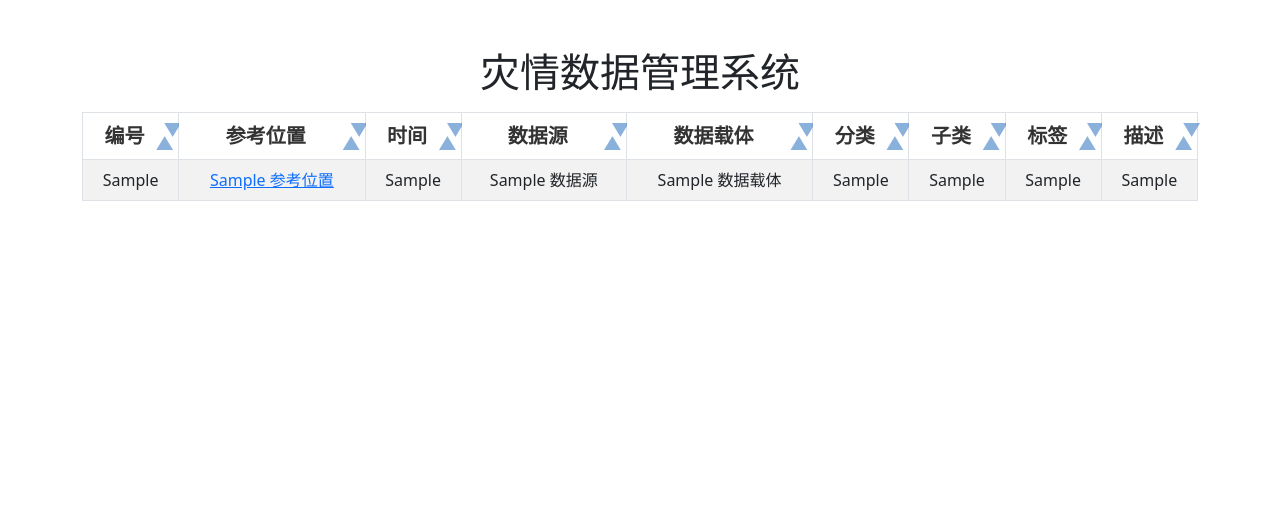
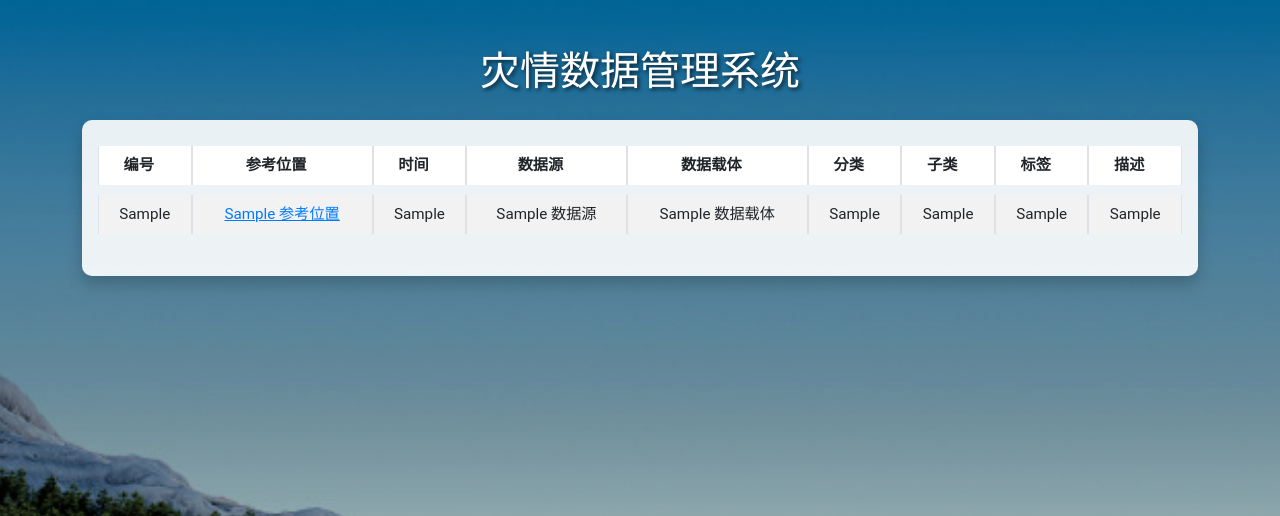
Before and after one commit to Dzkmobw/DisasterManagement, a Flask app: template templates/index.html in a window 1280 px wide. Shown: the top 516 px of the page. Run offline with Flask 3, Linux system fonts and the light colour scheme; the template is opened without the code that fills it: most values are stand-ins (such as "Sample title", 1, 10 or a date in 2020); parts of the project's set-up code (start-up, migrations or seed data) failed here and were passed over.

Commit message:
美化前端

```diff
--- a/templates/index.html
+++ b/templates/index.html
@@ -6,99 +6,156 @@
     <title>灾情数据管理系统</title>
     <link href="https://cdn.jsdelivr.net/npm/bootstrap@5.3.0/dist/css/bootstrap.min.css" rel="stylesheet">
     <style>
-        /* 表头样式 */
+        /* 全局样式 */
+        body {
+            font-family: "Roboto", Arial, sans-serif;
+            background: url("{{ url_for('static', filename='images/bg.jpg') }}") no-repeat center center fixed;
+            background-size: cover;
+            color: #333;
+        }
+
+        h1 {
+            font-size: 2.5rem;
+            color: #ffffff;
+            text-shadow: 2px 2px 4px rgba(0, 0, 0, 0.7); /* 添加文字阴影 */
+            margin-bottom: 1.5rem;
+        }
+
+        /* 表格容器样式 */
+        .table-responsive {
+            background: rgba(255, 255, 255, 0.9); /* 半透明白色背景 */
+            border-radius: 10px;
+            box-shadow: 0 8px 16px rgba(0, 0, 0, 0.2); /* 添加阴影 */
+            padding: 1rem;
+            overflow-x: auto;
+        }
+
+        table {
+            font-size: 0.95rem;
+            border-collapse: separate;
+            border-spacing: 0 10px;
+        }
+
+        th {
+            background: #007bff;
+            color: white;
+            text-align: center;
+            vertical-align: middle;
+        }
+
         th.sortable {
             position: relative;
-            padding-right: 20px; /* 为箭头预留空间 */
             cursor: pointer;
-            font-size: 20px; /* 增大字体 */
-            color: #333;
-            text-align: center;
-            transform: rotate(0deg); /* 强制横向显示文字 */
-            white-space: nowrap; /* 防止文字换行 */
+            padding-right: 20px;
+            transition: background-color 0.3s;
         }
 
-        /* 上箭头 */
-        th.sortable::before {
-            content: "▲"; /* 上箭头 */
-            font-size: 18px;
-            color: rgba(22, 99, 183, 0.5); /* 半透明蓝色 */
-            position: absolute;
-            right: 4px;
-            top: 65%;
-            transform: translateY(-50%);
+        th.sortable:hover {
+            background-color: #0056b3;
         }
 
-        /* 下箭头 */
-        th.sortable::after {
-            content: "▼"; /* 下箭头 */
-            font-size: 18px;
-            color: rgba(22, 99, 183, 0.5); /* 半透明蓝色 */
+        th.sortable::before, th.sortable::after {
+            content: "";
+            font-size: 0.8rem;
             position: absolute;
-            right: -4px;
-            top: 35%;
-            transform: translateY(-50%);
+            right: 5px;
+            color: rgba(255, 255, 255, 0.7);
         }
 
-        /* 高亮上箭头 */
         th.sortable.asc::before {
-            color: #007bff; /* 高亮上箭头颜色 */
-            opacity: 1;
+            content: "▲";
+            color: #ffffff;
         }
 
-        /* 高亮下箭头 */
         th.sortable.desc::after {
-            color: #007bff; /* 高亮下箭头颜色 */
-            opacity: 1;
+            content: "▼";
+            color: #ffffff;
+        }
+
+        tr {
+            transition: background-color 0.3s;
+        }
+
+        tr:hover {
+            background-color: #f0f8ff;
+        }
+
+        td {
+            vertical-align: middle;
+            text-align: center;
+        }
+
+        a {
+            color: #007bff;
+            text-decoration: underline;
+        }
+
+        a:hover {
+            color: #0056b3;
+        }
+
+        /* 响应式优化 */
+        @media (max-width: 768px) {
+            table {
+                font-size: 0.8rem;
+            }
+
+            th, td {
+                padding: 0.5rem;
+            }
+        }
+
+        @media (max-width: 576px) {
+            h1 {
+                font-size: 1.8rem;
+            }
         }
     </style>
     <script>
         // 排序函数
-        function sortTable(n) {
-            var table, rows, switching, i, x, y, shouldSwitch, dir, switchcount = 0;
-            table = document.getElementById("dataTable");
-            switching = true;
-            dir = "asc"; // 默认升序
+        function sortTable(columnIndex) {
+            const table = document.getElementById("dataTable");
+            const rows = Array.from(table.tBodies[0].rows); // 获取表体的行
+            const isAscending = table.getAttribute("data-sort-dir") === "asc";
 
-            while (switching) {
-                switching = false;
-                rows = table.rows;
+            // 排序逻辑
+            rows.sort((a, b) => {
+                const cellA = a.cells[columnIndex].innerText.trim();
+                const cellB = b.cells[columnIndex].innerText.trim();
+                return isAscending
+                    ? cellA.localeCompare(cellB)
+                    : cellB.localeCompare(cellA);
+            });
 
-                // 循环所有行
-                for (i = 1; i < rows.length - 1; i++) {
-                    shouldSwitch = false;
-                    x = rows[i].getElementsByTagName("TD")[n];
-                    y = rows[i + 1].getElementsByTagName("TD")[n];
+            // 更新排序方向
+            table.setAttribute("data-sort-dir", isAscending ? "desc" : "asc");
 
-                    // 比较数据
-                    if (dir === "asc" && x.innerHTML.toLowerCase() > y.innerHTML.toLowerCase()) {
-                        shouldSwitch = true;
-                        break;
-                    } else if (dir === "desc" && x.innerHTML.toLowerCase() < y.innerHTML.toLowerCase()) {
-                        shouldSwitch = true;
-                        break;
-                    }
-                }
-
-                if (shouldSwitch) {
-                    rows[i].parentNode.insertBefore(rows[i + 1], rows[i]);
-                    switching = true;
-                    switchcount++;
-                } else if (switchcount === 0 && dir === "asc") {
-                    dir = "desc";
-                    switching = true;
-                }
-            }
-            updateArrows(n, dir);
+            // 重新渲染表格
+            const tbody = table.tBodies[0];
+            rows.forEach(row => tbody.appendChild(row));
+            updateArrows(columnIndex, isAscending ? "desc" : "asc");
         }
 
         // 更新箭头样式
-        function updateArrows(colIndex, direction) {
-            var headers = document.querySelectorAll("th.sortable");
-            headers.forEach(function(th, i) {
+        function updateArrows(activeIndex, direction) {
+            document.querySelectorAll("th.sortable").forEach((th, index) => {
                 th.classList.remove("asc", "desc");
-                if (i === colIndex) th.classList.add(direction);
+                if (index === activeIndex) {
+                    th.classList.add(direction);
+                }
             });
+        }
+
+        // 使用百度地图搜索位置，并弹出新的浏览器窗口
+        function openMapWindow(location) {
+            if (location) {
+                // 生成百度地图的搜索URL
+                const mapUrl = `https://map.baidu.com/search/?querytype=s&wd=${encodeURIComponent(location)}`;
+                // 弹出新的浏览器窗口，并设置窗口大小
+                window.open(mapUrl, '_blank', 'width=800,height=600,scrollbars=yes');
+            } else {
+                alert('无效的位置');
+            }
         }
     </script>
 </head>
@@ -106,18 +163,20 @@
     <div class="container mt-5">
         <h1 class="text-center">灾情数据管理系统</h1>
 
-        <table id="dataTable" class="table table-striped table-bordered text-center mt-3">
+        <!-- 添加表格滚动支持 -->
+        <div class="table-responsive">
+            <table id="dataTable" class="table table-striped table-bordered text-center" data-sort-dir="asc" aria-label="灾情数据管理表">
                 <thead>
                     <tr>
-                    <th class="sortable" onclick="sortTable(0)">编号</th>
-                    <th class="sortable" onclick="sortTable(1)">参考位置</th>
-                    <th class="sortable" onclick="sortTable(2)">时间</th>
-                    <th class="sortable" onclick="sortTable(3)">数据源</th>
-                    <th class="sortable" onclick="sortTable(4)">数据载体</th>
-                    <th class="sortable" onclick="sortTable(5)">分类</th>
-                    <th class="sortable" onclick="sortTable(6)">子类</th>
-                    <th class="sortable" onclick="sortTable(7)">标签</th>
-                    <th class="sortable" onclick="sortTable(8)">描述</th>
+                        <th class="sortable" onclick="sortTable(0)" aria-label="按编号排序">编号</th>
+                        <th class="sortable" onclick="sortTable(1)" aria-label="按参考位置排序">参考位置</th>
+                        <th class="sortable" onclick="sortTable(2)" aria-label="按时间排序">时间</th>
+                        <th class="sortable" onclick="sortTable(3)" aria-label="按数据源排序">数据源</th>
+                        <th class="sortable" onclick="sortTable(4)" aria-label="按数据载体排序">数据载体</th>
+                        <th class="sortable" onclick="sortTable(5)" aria-label="按分类排序">分类</th>
+                        <th class="sortable" onclick="sortTable(6)" aria-label="按子类排序">子类</th>
+                        <th class="sortable" onclick="sortTable(7)" aria-label="按标签排序">标签</th>
+                        <th class="sortable" onclick="sortTable(8)" aria-label="按描述排序">描述</th>
                     </tr>
                 </thead>
                 <tbody>
@@ -145,5 +204,6 @@
                 </tbody>
             </table>
         </div>
+    </div>
 </body>
 </html>
```
Also changed, not shown: static/images/bg.jpg (added). Lines whose indentation alone changed are shown as unchanged.
